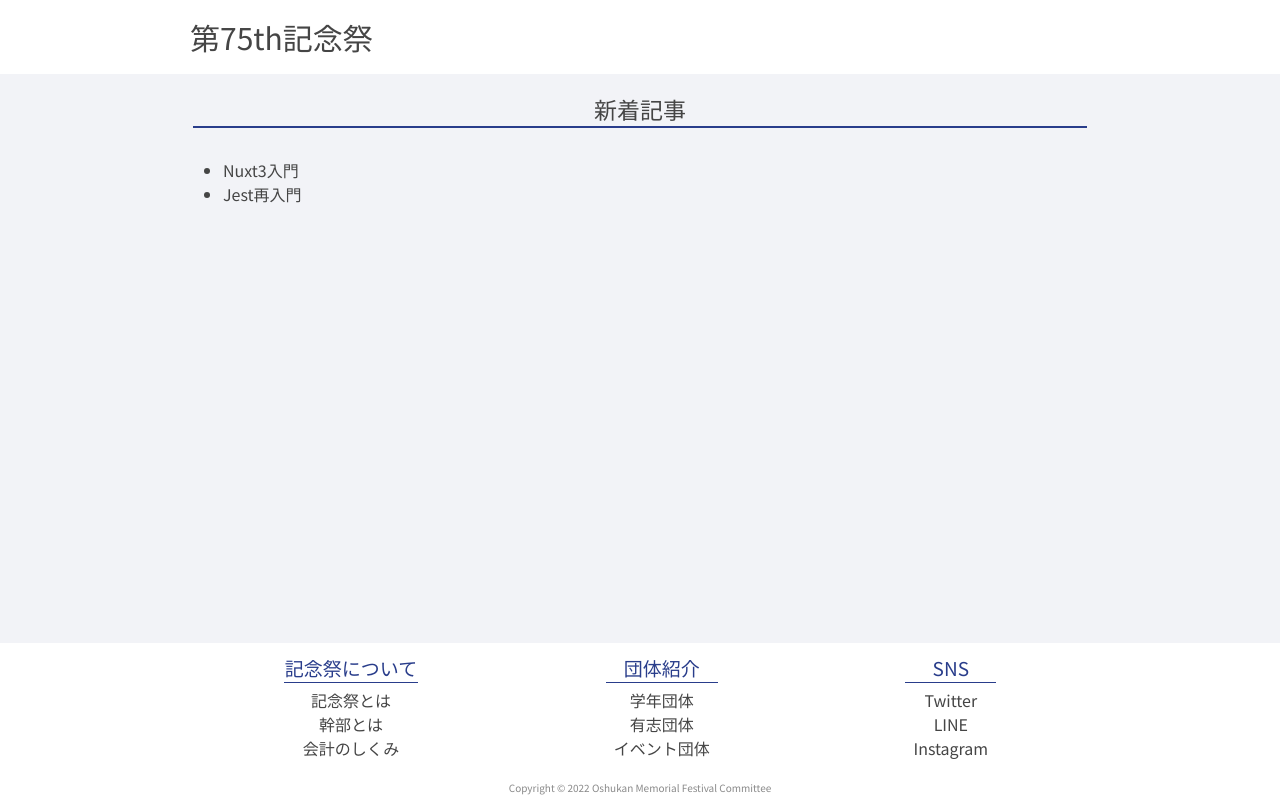
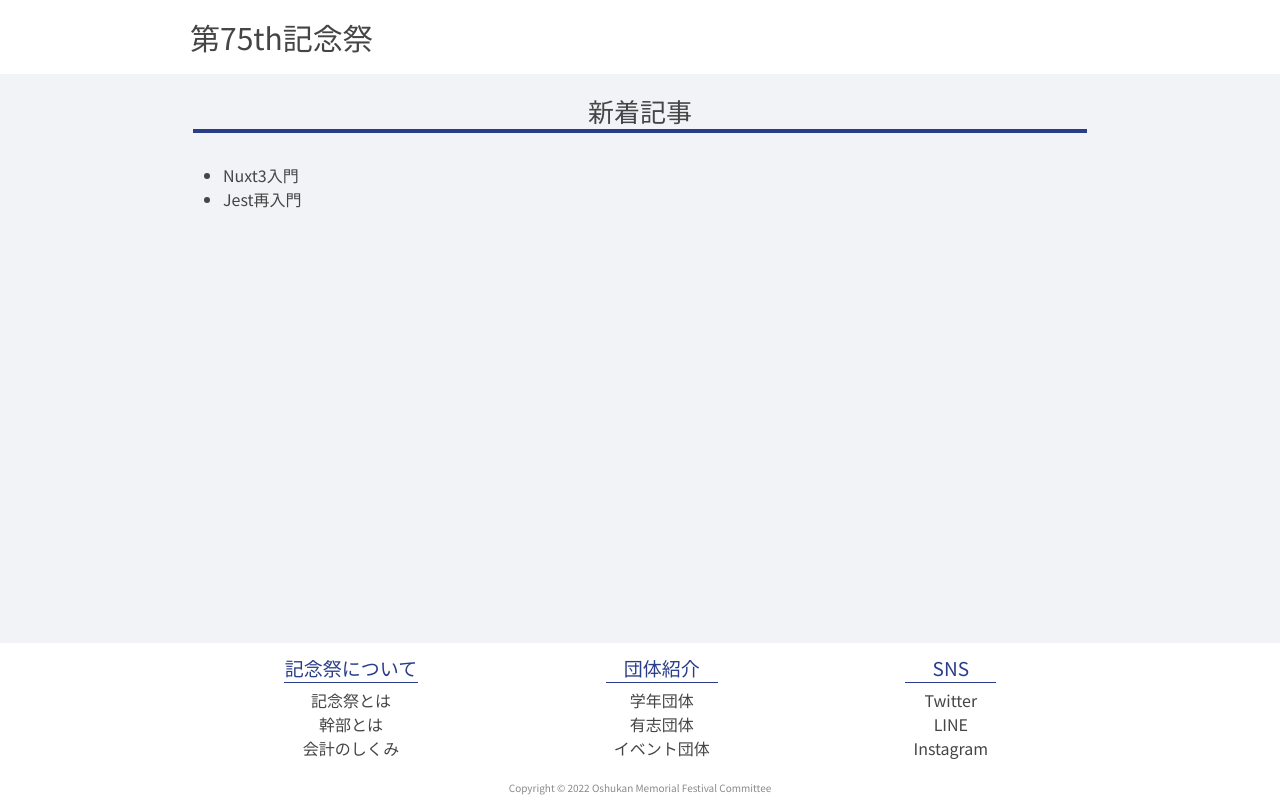
Before and after one commit to yas-ako/nuxt-app, a Nuxt app: page / in a window 1280 px wide. Built offline with nearby package versions, Linux system fonts and the light colour scheme.

Commit message:
[update] style.css h1のCSS修正 下線の太さ，文字サイズの変更

```diff
--- a/assets/css/style.css
+++ b/assets/css/style.css
@@ -1,9 +1,9 @@
 @import url('https://fonts.googleapis.com/css2?family=Noto+Sans+JP:wght@100;400;900&display=swap');
 
 h1 {
-  font-size: 23px;
+  font-size: 26px;
   font-weight: normal;
-  border-bottom: #293d8b solid 2px;
+  border-bottom: #293d8b solid 4px;
   margin: 8px 0 15px 0;
   text-align: center;
   /* padding: 5px; */
```
